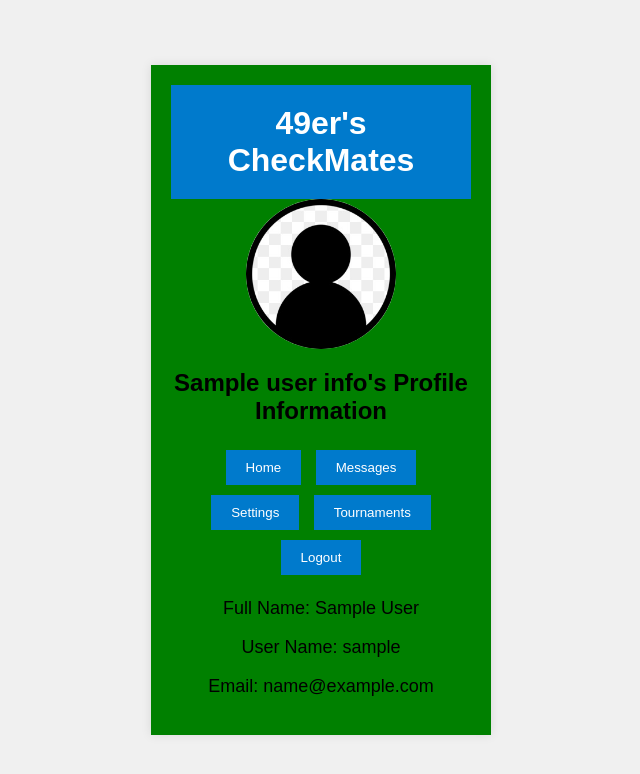
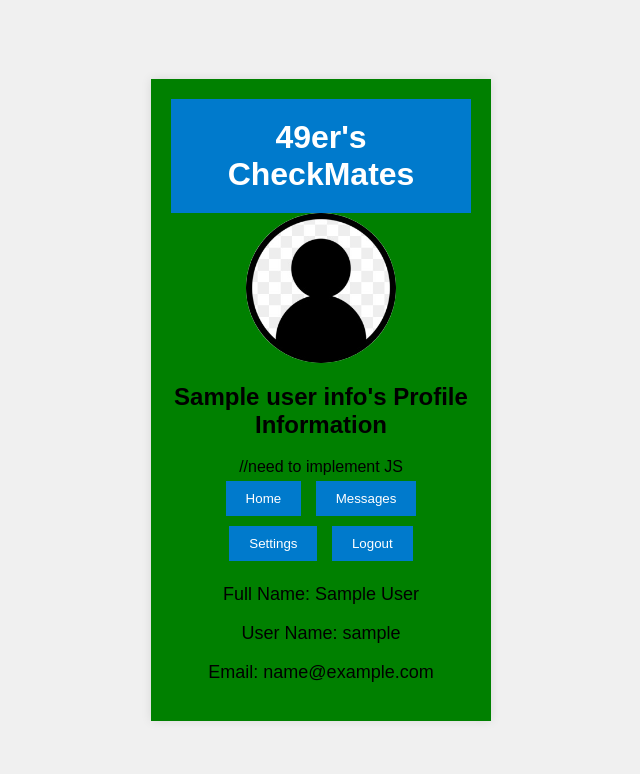
Before and after one commit to SeanDaBlack/checkmasters, a Flask app: template templates/profile.html in a window 1280 px wide. Shown: the top 774 px of the page, without its empty margins (319-959 px from the left). Run offline with Flask 2, Linux system fonts and the light colour scheme; the template is opened without the code that fills it: most values are stand-ins (such as "Sample title", 1, 10 or a date in 2020).

Commit message:
added new pages

```diff
--- a/templates/index.html
+++ b/templates/index.html
@@ -9,7 +9,10 @@
 <body>
 
 
+
     <div class="login-box">
+        <img src="/logo.png" alt="CheckMates Logo" class="logo">
+
     <h1>Welcome 49er's to CheckMates</h1>
     <p>Where strategy meets fun!</p>
 
--- a/templates/profile.html
+++ b/templates/profile.html
@@ -16,14 +16,12 @@
                 <img src=".././/images/userAccount.jpg" alt="Profile Picture">
             </div>
 
-            <h2>{{ user_info.name }}'s Profile Information</h2>
+            <h2>{{ user_info.name }}'s Profile Information</h2>     //need to implement JS
            <div class="actions">
                 <a href="./index.html"><button>Home</button></a>
                 <a href="./inbox.html"><button>Messages</button></a>
 
                 <a href="#"><button>Settings</button></a>
-                <a href="#"><button>Tournaments</button></a>
-
                 <a href="/logout"><button>Logout</button></a>
             </div>
 
```
Also changed, not shown: templates/home.html (+5 -2 lines), templates/settings.html (added).
